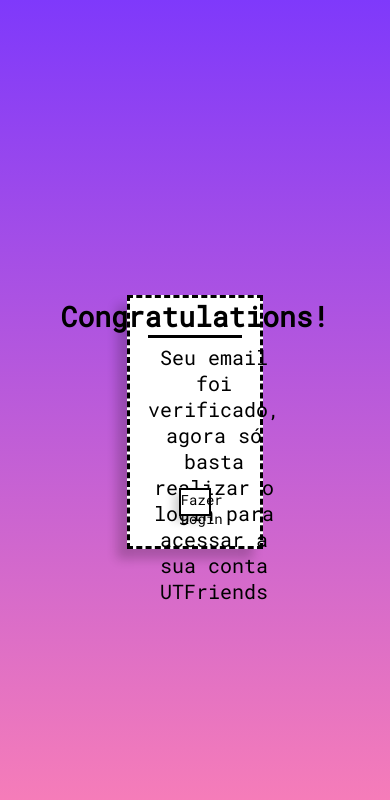
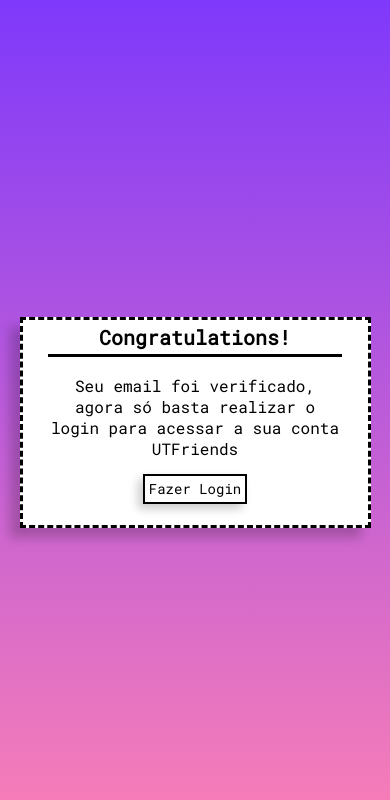
Before and after one commit to XMATHEUSX/UTFriends, a React (Vite) app: page /emailconfirmed in a window 390 px wide. Shown: the top 800 px of the page. Built offline with nearby package versions, Linux system fonts and the light colour scheme; no server answers.

Commit message:
Ajustes na responsividade

```diff
--- a/src/pages/Signup/signup.css
+++ b/src/pages/Signup/signup.css
@@ -302,6 +302,7 @@
         width: 55%;
         height: 60%;
     }
+
 }
 
 @media (max-width: 768px) {
@@ -326,7 +327,7 @@
     .boxSU {
 
         width: 85%;
-        height: 45%;
+        height: 55%;
     }
 
     .closeIconSU {
--- a/src/pages/Useful/EmailConfirmed/emailconfirmed.css
+++ b/src/pages/Useful/EmailConfirmed/emailconfirmed.css
@@ -96,17 +96,25 @@
 
 .buttonLinkEC {
 
-    width: 25%;
+    width: 100%;
     height: 45%;
+
+    display: flex;
+    align-items: center;
+    justify-content: center;
+
+    text-decoration: none;
 }
 
 .buttonLinkEC button {
 
-    width: 100%;
-    height: 100%;
+    width: fit-content;
+    height: fit-content;
 
     border: solid;
     border-width: 2px;
+
+    padding: 1%;
 
     font-size: 1.4em;
     font-family: 'Roboto Mono';
@@ -121,3 +129,156 @@
 
     transform: scale(1.1);
 }
+
+/* Responsividade para o eixo x */
+
+@media (max-width: 1650px) {
+
+    .boxEC {
+
+        width: 40%;
+    }
+}
+
+@media (max-width: 1440px) {
+
+    .boxEC {
+
+        width: 45%;
+        height: 25%;
+    }
+}
+
+@media (max-width: 1220px) {
+
+    .boxEC {
+
+        width: 50%;
+    }
+}
+
+@media (max-width: 1024px) {
+
+    .boxEC {
+
+        width: 65%;
+    }
+
+    .contentBoxEC h1 {
+
+        font-size: 2.4em;
+    }
+
+    .contentBoxEC p {
+
+        font-size: 1.8em;
+    }
+
+    .buttonLinkEC button {
+
+        padding: 1%;
+    }
+}
+
+@media (max-width: 768px) {
+
+    .boxEC {
+
+        width: 75%;
+        height: 20%;
+    }
+
+    .contentBoxEC h1 {
+
+        font-size: 2em;
+    }
+
+    .contentBoxEC p {
+
+        font-size: 1.6em;
+    }
+}
+
+@media (max-width: 600px) {
+
+    .boxEC {
+
+        width: 90%;
+    }
+
+    .contentBoxEC {
+
+        width: 100%;
+    }
+
+    .contentBoxEC p {
+
+        width: 85%;
+    }
+}
+
+/* Responsividade para o eixo y */
+
+@media (max-height: 925px) {
+
+    .boxEC {
+
+        height: 35%;
+    }
+}
+
+@media (max-height: 800px) {
+
+    .boxEC {
+
+        height: 45%;
+    }
+}
+
+@media (max-height: 600px) {
+
+    .boxEC {
+
+        height: 55%;
+    }
+
+    .buttonLinkEC button {
+
+        padding: 1%;
+    }
+}
+
+/* Responsividade para o eixo x e y */
+
+@media (max-width: 1024px) and (max-height: 768px) {
+
+    .boxEC {
+
+        height: 30%;
+        width: 55%;
+    }
+}
+
+@media (max-width: 600px) and (max-height: 768px) {
+
+    .boxEC {
+
+        width: 70%;
+    }
+}
+
+@media (max-width: 600px) and (max-height: 850px) {
+
+    .boxEC {
+
+       height: 30%;
+    }
+}
+
+@media (max-width: 600px) and (max-height: 950px) {
+
+    .boxEC {
+
+        height: 25%;
+     }
+}
--- a/src/pages/Useful/EmailValidation/emailvalidation.css
+++ b/src/pages/Useful/EmailValidation/emailvalidation.css
@@ -120,11 +120,13 @@
 
 .bottomBoxEV button {
 
-    width: 35%;
-    height: 45%;
+    width: fit-content;
+    height: fit-content;
 
     border: dashed;
     border-width: 2px;
+
+    padding: 2%;
 
     font-size: 1.4em;
     font-family: 'Roboto Mono';
@@ -183,3 +185,109 @@
 
     transform: scale(1.15);
 }
+
+/* Responsividade para o eixo x */
+
+@media (max-width: 1650px) {
+
+    .boxEV {
+
+        width: 40%;
+    }
+}
+
+@media (max-width: 1440px) {
+
+    .boxEV {
+
+        width: 45%;
+    }
+}
+
+@media (max-width: 1220px) {
+
+    .boxEV {
+
+        width: 55%;
+    }
+}
+
+@media (max-width: 1024px) {
+
+    .boxEV {
+
+        width: 60%;
+        height: 25%;
+    }
+}
+
+@media (max-width: 768px) {
+
+    .boxEV {
+
+        width: 70%;
+    }
+}
+
+@media (max-width: 600px) {
+
+    .boxEV {
+
+        width: 80%;
+    }
+}
+
+@media (max-width: 425px) {
+
+    .boxEV {
+
+        width: 90%;
+        height: 22.5%;
+    }
+
+}
+
+/* Responsividade para o eixo y */
+
+@media (max-height: 925px) {
+
+    .boxEV {
+
+        height: 35%;
+    }
+}
+
+@media (max-height: 800px) {
+
+    .boxEV {
+
+        height: 40%;
+    }
+}
+
+@media (max-height: 600px) {
+
+    .boxEV {
+
+        height: 45%;
+    }
+}
+
+/* Responsividade para o eixo x e y */
+
+@media (max-width: 600px) and (max-height: 768px) {
+
+    .boxEV {
+
+        height: 30%;
+    }
+}
+
+@media (max-width: 600px) and (max-height: 850px) {
+
+    .boxEV {
+
+        height: 30%;
+        width: 80%;
+    }
+}
--- a/src/pages/Useful/NewPassword/newpassword.css
+++ b/src/pages/Useful/NewPassword/newpassword.css
@@ -116,11 +116,13 @@
 
 .bottomBoxNP button {
 
-    width: 25%;
-    height: 40%;
+    width: fit-content;
+    height: fit-content;
 
     border: dashed;
     border-width: 2px;
+
+    padding: 1%;
 
     font-size: 1.4em;
     font-family: 'Roboto Mono';
@@ -138,7 +140,7 @@
 .topBoxNP {
 
     width: 100%;
-    height: 15%;
+    height: 12.5%;
 
     align-items:center;
     display: flex;
@@ -179,3 +181,116 @@
 
     transform: scale(1.15);
 }
+
+/* Responsividade para o eixo x */
+
+@media (max-width: 1800px) {
+
+    .boxNP {
+
+        width: 40%;
+    }
+}
+
+@media (max-width: 1650px) {
+
+    .boxNP {
+
+        height: 30%;
+    }
+}
+
+@media (max-width: 1440px) {
+
+    .boxNP {
+
+        width: 45%;
+    }
+}
+
+@media (max-width: 1220px) {
+
+    .boxNP {
+
+        height: 25%;
+    }
+}
+
+@media (max-width: 1024px) {
+
+    .boxNP {
+
+        width: 50%;
+        height: 30%;
+    }
+}
+
+@media (max-width: 768px) {
+
+    .boxNP {
+
+        height: 25%;
+        width: 65%;
+    }
+}
+
+@media (max-width: 600px) {
+
+    .boxNP {
+
+        width: 75%;
+    }
+}
+
+@media (max-width: 425px) {
+
+    .boxNP {
+
+        width: 85%;
+    }
+}
+
+/* Responsividade para o eixo y */
+
+@media (max-height: 800px) {
+
+    .boxNP {
+
+        height: 50%;
+    }
+}
+
+@media (max-height: 600px) {
+
+    .boxNP {
+
+        height: 45%;
+    }
+}
+
+/* Responsividade para o eixo x e y */
+
+@media (max-width: 1024px) and (max-height: 768px) {
+
+    .boxNP {
+
+        width: 50%;
+        height: 35%;
+    }
+}
+
+@media (max-width: 600px) and (max-height: 768px) {
+
+    .boxNP {
+
+        width: 70%;
+    }
+}
+
+@media (max-width: 600px) and (max-height: 850px) {
+
+    .boxNP {
+
+        height: 35%;
+    }
+}
```
